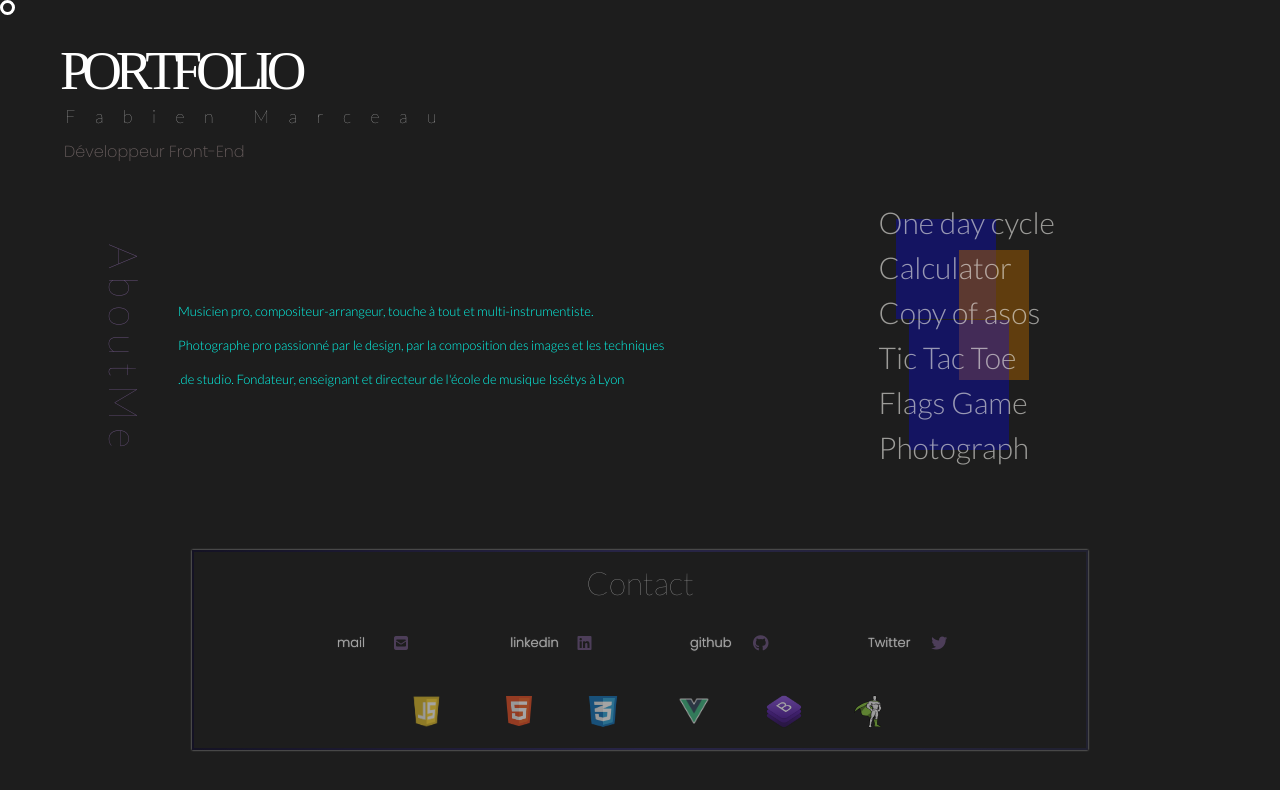
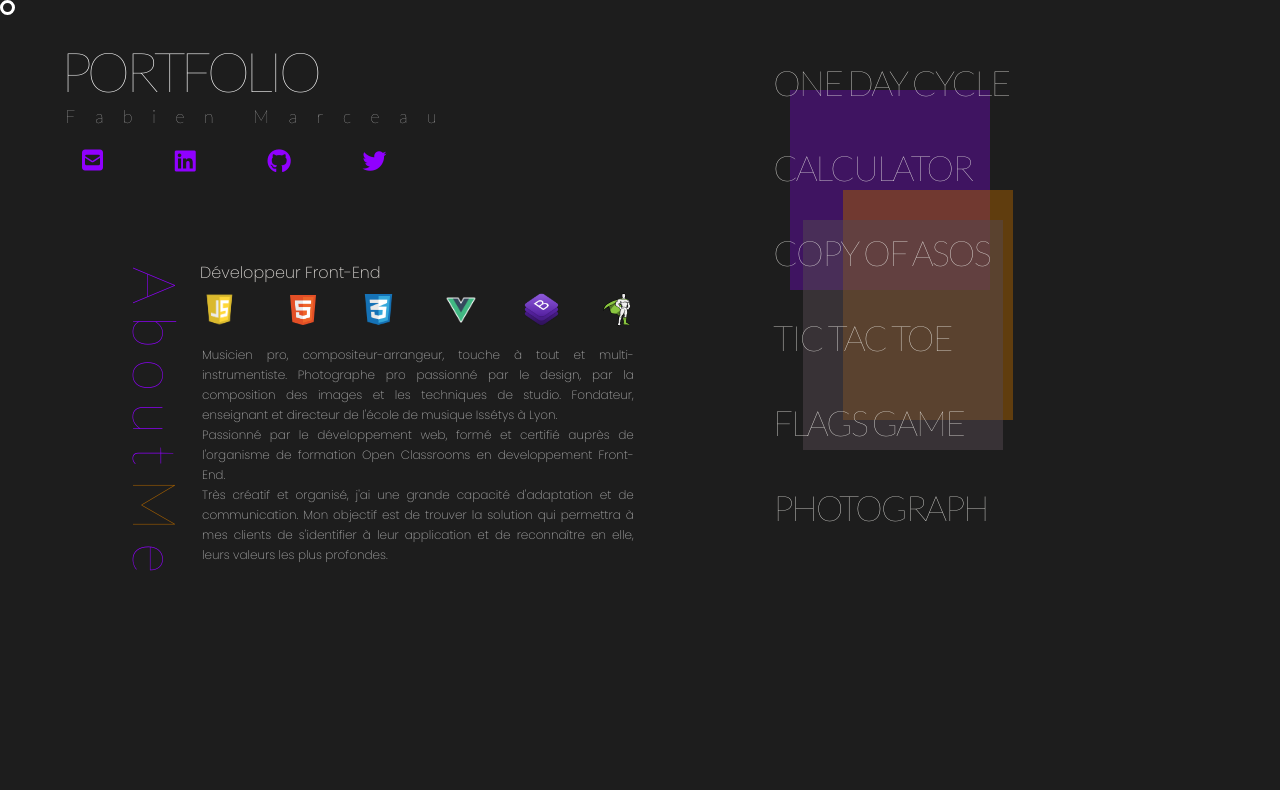
Before and after one commit to Github1234fab/portfolio, a website: page Home/home.html in a window 1280 px wide. Drawn offline with nearby package versions, Linux system fonts and the light colour scheme; a web font is replaced by a local one.

Commit message:
ok portfolio

```diff
--- a/Home/home.css
+++ b/Home/home.css
@@ -68,11 +68,11 @@ html {
   width: 100%;
 }
 .header_title {
-  font-family: chivo mono;
+  font-family: lato;
   font-size: 55px;
   margin-left: 60px;
   margin-top: 30px;
-  letter-spacing: -10px;
+  letter-spacing: -8px;
   font-weight: 100;
   color: #fff;
 }
@@ -81,7 +81,7 @@ html {
   transition: color 0.1s;
 }
 .header_title span:hover {
-  color: rgb(45, 45, 234);
+  color: rgb(144, 0, 255);
 }
 
 .header_name {
@@ -113,11 +113,10 @@ html {
 
 .developper {
   width: 40%;
-  margin-top: 10px;
+  margin-top: 100px;
   font-family: poppins;
-  margin-left: 64px;
-  /* color: #9c4b63; */
-  color: #695e5e;
+  margin-left: 200px;
+  color: #d6d3cf;
   font-weight: 200;
   margin-bottom: -10px;
   transition: 0.2s ease-in-out;
@@ -135,34 +134,39 @@ html {
 /* ABOUT...................... */
 
 .about {
-  margin-top: 50px;
-  margin-left: 150px;
+  margin-top: 0px;
+  margin-left: 120px;
   display: flex;
-  margin-left: 100px;
   width: 100%;
 }
 
 .about_h2 {
+  margin-top: -68px;
   font-weight: bold;
-  margin-top: 40px;
-  font-size: 40px;
+  font-size: 60px;
   font-family: lato;
-  color: #6d5582;
+  color: rgb(144, 0, 255);
   font-weight: 100;
   text-transform: lowercase;
   writing-mode: vertical-lr;
+  transform: scale(1);
+  transition: 0.4s ease-in-out;
+  letter-spacing: 0px;
 }
 .about_h2 span:nth-child(6) {
   text-transform: uppercase;
+  color: #a35f00;
 }
 .about_h2 span:nth-child(1) {
   text-transform: uppercase;
+  /* color: #a35f00; */
 }
 .about_h2 span {
   transition: color 0.3s;
 }
 .about_h2 span:hover {
   color: #dddadf;
+  transform: scale(1.2);
 }
 
 /* NAV...................... */
@@ -170,42 +174,39 @@ html {
 .about_h3 {
   position: relative;
   width: 60%;
-  font-size: 13px;
-  font-family: lato;
-  line-height: 34px;
-  font-weight: 300;
-  color: #07ffee;
-  text-align: left;
-  margin-top: 70px;
-  margin-left: 10px;
+  font-size: 12px;
+  font-family: poppins;
+  line-height: 20px;
+  font-weight: 100;
+  color: white;
+  text-align: justify;
   transition: 1s ease-in-out;
-  border-radius: 10px;
-  overflow: auto;
-  height: 130px;
-  overflow-y: scroll;
-  overflow-x: hidden;
-  direction: rtl;
+  border-radius: 2px;
+  height: 240px;
   padding: 20px;
   cursor: pointer;
+  padding: 10px;
+  opacity: 0.6;
+}
+.about_h3:hover {
+  opacity: 1;
 }
 
-.about_h3::-webkit-scrollbar {
+/* .about_h3::-webkit-scrollbar {
   width: 8px;
 }
 .about_h3::-webkit-scrollbar-track {
   box-shadow: 1px 1px 3px black;
   border-radius: 5px 8px;
 }
-
 .about_h3::-webkit-scrollbar-thumb {
   background-color: #a35f00;
   box-shadow: inset 1px 1px 3px black;
   border-radius: 5px 20px;
 }
-
 .about_h3::-webkit-scrollbar-thumb:hover {
   background-color: #a9a9a7;
-}
+} */
 
 .container_nav {
   display: flex;
@@ -213,67 +214,62 @@ html {
 
 .overlay1 {
   position: absolute;
-  top: 19px;
+  top: 50px;
   left: 17px;
-  height: 100px;
-  width: 100px;
-  background-color: blue;
+  height: 200px;
+  width: 200px;
+  background-color: rgb(144, 0, 255);
   opacity: 0.3;
   z-index: -1;
 }
 .overlay2 {
   position: absolute;
-  top: 50px;
-  left: 80px;
-  height: 130px;
-  width: 70px;
+  top: 150px;
+  left: 70px;
+  height: 230px;
+  width: 170px;
   background-color: #a35f00;
   opacity: 0.5;
   z-index: -1;
 }
-/* .overlay3{
-  position: absolute;
-  top: 10px;
-  height: 100px;
-  width: 100px;
-  background-color: #6d5582;
-  opacity: 0.1;
-} */
+
 .overlay4 {
   position: absolute;
-  top: 120px;
+  top: 180px;
   left: 30px;
-  height: 130px;
-  width: 100px;
-  background-color: blue;
-  opacity: 0.3;
+  height: 230px;
+  width: 200px;
+  background-color: rgb(85, 73, 80);
+  opacity: 0.5;
   z-index: -1;
 }
 .wrapper_nav {
   position: relative;
-  width: 40%;
-  margin-top: 200px;
-  margin-right: 50px;
+  width: 70%;
+  margin-top: 40px;
 }
 .nav {
+  margin-left: 20px;
   position: relative;
   display: flex;
   flex-direction: column;
-  justify-content: space-between;
+  justify-content: space-around;
   transition: 0.9s ease-out;
-  height: auto;
+  height: 100%;
   z-index: 9999;
+  width: 70%;
 }
 .nav_a {
   cursor: none;
   color: #f1f0eb;
   text-decoration: none;
   font-family: lato;
-  font-weight: 300;
-  font-size: 30px;
-  text-align: left;
-  transition: 0.2s ease-in-out;
-  opacity: 0.6;
+  font-weight: 200;
+  font-size: 35px;
+  transition: 0.250s ease-in-out;
+  text-transform: uppercase;
+  letter-spacing: -2px;
+  transform: scale(1);
 }
 .nav_a:hover {
   color: rgb(251, 251, 251);
@@ -281,7 +277,8 @@ html {
   font-family: lato;
   transform: translateX(5px);
   font-weight: 300;
-  opacity: 1;
+   transform: scale(1.1);
+
 }
 .container_navButtons {
   display: flex;
@@ -305,101 +302,100 @@ html {
 /* CONTACT.............. */
 
 .wrapper_contact {
-  width: 70%;
-  margin: auto;
+  width: 100%;
   display: flex;
-  justify-content: center;
+  margin-left: 10px;
+  flex-direction: column;
+  margin-left: 190px;
+  /* align-items: flex-start;
+  justify-content: flex-start;
+  align-content: flex-start; */
 }
+/* .contact_title {
 
-.contact {
-  opacity: 0.6;
-  margin-top: 80px;
-  display: flex;
-  flex-direction: column;
-  height: 200px;
-  width: 100%;
-  align-items: center;
-  align-content: center;
-  justify-content: space-around;
-  border: solid 2px black;
-  border-image: linear-gradient(to right, #0f0c29, #302b63, #24243e);
-  border-image-slice: 1;
-  box-shadow: 0px 0px 2px white;
-  margin-bottom: 30px;
+  margin-left: 0px;
+  font-weight: bold;
+  font-size: 40px;
+  font-family: lato;
+  color: rgb(144, 0, 255);
+  font-weight: 100;
+  text-transform: lowercase;
+  transform: scale(1);
   transition: 0.4s ease-in-out;
 }
-.contact:hover {
-  box-shadow: 0px 0px 6px white;
-  opacity: 1;
+.contact_title span:nth-child(8) {
+  text-transform: uppercase;
+  color: #a35f00;
 }
+.contact_title span:nth-child(1) {
+  text-transform: uppercase;
 
-.contact h2 {
-  color: white;
-  font-family: lato;
-  font-weight: 200;
-  transform: scale(1);
-  transition: 0.2s ease-in-out;
 }
-.contact h2:hover {
-  transform: scale(1.1);
+.contact_title span {
+  transition: color 0.3s;
 }
-.contact_container {
-  width: 80%;
+.contact_titlespan:hover {
+  color: #dddadf;
+  transform: scale(1.2);
+} */
+.contact {
+  margin-left: 46px;
+  margin-top: 30px;
   display: flex;
+  width: 50%;
   justify-content: space-around;
 }
 .contact_logo {
-  color: #6d5582;
-  font-size: 16px;
+  color: rgb(144, 0, 255);
+  transition: 0.2s ease-in-out;
+  text-shadow: none;
+  transform: scale(1);
+  z-index: 0;
+}
+.contact_logo:hover {
+  color: rgb(255, 255, 255);
+  text-shadow: 0px 0px 20px white;
+  transform: scale(1.2);
 }
 .contact_text {
   justify-content: space-around;
   width: 100px;
   display: flex;
   align-items: center;
-  color: white;
-  transform: scale(1);
-  transition: 0.7s ease-in-out;
+  opacity: 0.6;
 }
 .contact_text:hover {
-  color: rgb(250, 93, 93);
-  transform: scale(1.2);
+  opacity: 1;
 }
-.mail,
-.Linkedin,
-.GitHub,
-.twitter {
+
+.contact_click {
+  transform: scale(1);
   font-family: poppins;
   font-weight: 300;
   letter-spacing: 0px;
   font-size: 13px;
-  text-shadow: 0px 0px 1px white;
+  transition: 0.1s ease-in-out;
+  color: rgb(144, 0, 255);
 }
-/* .mail,
-.Linkedin,
-.GitHub,
-.twitter:hover {
-  font-family: poppins;
-  font-weight: 300;
-  letter-spacing: 0px;
-  font-size: 13px;
-  color: red;
-  text-shadow: 0px 0px 1px white;
-} */
+.contact_click:hover {
+  color: white;
+  transform: scale(1.2);
+}
 
 /* TECHNOS...................... */
 
 .technos {
   margin-top: 10px;
-  width: 60%;
+  margin-left: 170px;
+  width: 64%;
   display: flex;
   justify-content: space-around;
   height: 50px;
   align-items: center;
 }
-/* .technos:hover {
+.technos:hover {
   animation: bounce 1.3s ease-in-out;
-} */
+}
 .logos:hover {
   animation: bounce 0.9s ease-in-out;
 }
@@ -414,7 +410,6 @@ html {
     transform: translateY(0px);
   }
 }
-
 .logos:nth-child(1) {
   height: 65%;
 }
--- a/Home/home.html
+++ b/Home/home.html
@@ -12,12 +12,11 @@
     <link rel="preconnect" href="https://fonts.googleapis.com" />
     <link rel="preconnect" href="https://fonts.gstatic.com" crossorigin />
     <link href="https://fonts.googleapis.com/css2?family=Rubik+Pixels&display=swap" rel="stylesheet" />
-    <link href="https://fonts.googleapis.com/css2?family=Chivo+Mono:wght@200;300;400;500;600;700;800;900&family=Oswald:wght@200;300;400;500;600;700&display=swap" rel="stylesheet">
+    <link href="https://fonts.googleapis.com/css2?family=Chivo+Mono:wght@200;300;400;500;600;700;800;900&family=Oswald:wght@200;300;400;500;600;700&display=swap" rel="stylesheet" />
 
     <link href="https://fonts.googleapis.com/css2?family=Oswald&display=swap" rel="stylesheet" />
     <link href="https://fonts.googleapis.com/css2?family=Lato:wght@100;300;400;700&family=Poppins:wght@200;300;400;500;600;700;800;900&display=swap" rel="stylesheet" />
     <script src="https://kit.fontawesome.com/34232c07fe.js" crossorigin="anonymous"></script>
-
 
     <title>Portfolio Fabien Marceau</title>
   </head>
@@ -54,8 +53,24 @@
           <span>a</span>
           <span>u</span>
         </div>
+
+        <section class="contact">
+          <i class="fa-solid fa-square-envelope fa-xl contact_logo"></i>
+          <i class="fa-brands fa-linkedin fa-xl contact_logo"></i>
+          <i class="fa-brands fa-github fa-xl contact_logo"></i>
+          <i class="fa-brands fa-twitter fa-xl contact_logo"></i>
+        </section>
+
         <div class="developper">Développeur Front-End</div>
 
+        <section class="technos">
+          <img class="logos" src="../assets/javascript-39395.png" alt="" />
+          <img class="logos" src="../assets/pngegg (45).png" alt="" />
+          <img class="logos" src="../assets/pngegg (46).png" alt="" />
+          <img class="logos" src="../assets/pngegg (48).png" alt="" />
+          <img class="logos" src="../assets/pngegg (47).png" alt="" />
+          <img class="logos" src="../assets/gsap-greensock.svg" alt="" />
+        </section>
 
         <section class="about">
           <h2 class="about_h2">
@@ -72,7 +87,8 @@
             Musicien pro, compositeur-arrangeur, touche à tout et multi-instrumentiste. Photographe pro passionné par le design, par la composition des images et les techniques de studio. Fondateur, enseignant et directeur de l'école de musique Issétys à Lyon.
             <br />
             Passionné par le développement web, formé et certifié auprès de l'organisme de formation Open Classrooms en developpement Front-End.
-            <br> Très créatif et organisé, j'ai une grande capacité d'adaptation et de communication. Mon objectif est de trouver la solution qui permettra à mes clients de s'identifier à leur application et de reconnaître en elle, leurs valeurs les plus profondes.
+            <br />
+            Très créatif et organisé, j'ai une grande capacité d'adaptation et de communication. Mon objectif est de trouver la solution qui permettra à mes clients de s'identifier à leur application et de reconnaître en elle, leurs valeurs les plus profondes.
           </h3>
         </section>
       </div>
@@ -98,37 +114,19 @@
       <!-- </div> -->
     </header>
     <main class="main">
-      <div class="wrapper_contact">
-      <section class="contact">
-        <h2>Contact</h2>
-        <div class="contact_container">
-          <div class="contact_text">
-          <div class="mail">mail</div>
-          <i class="fa-solid fa-square-envelope contact_logo"></i>
-          </div>
-           <div class="contact_text">
-          <div class="Linkedin ">linkedin</div>
-          <i class="fa-brands fa-linkedin contact_logo"></i>
-          </div>
-           <div class="contact_text">
-          <div class="GitHub ">github</div>
-          <i class="fa-brands fa-github contact_logo"></i>
-          </div>
-           <div class="contact_text">
-          <div class="twitter ">Twitter</div>
-          <i class="fa-brands fa-twitter contact_logo"></i>
-          </div>
-        </div>
-        <section class="technos">
-          <img class="logos" src="../assets/javascript-39395.png" alt="" />
-          <img class="logos" src="../assets/pngegg (45).png" alt="" />
-          <img class="logos" src="../assets/pngegg (46).png" alt="" />
-          <img class="logos" src="../assets/pngegg (48).png" alt="" />
-          <img class="logos" src="../assets/pngegg (47).png" alt="" />
-          <img class="logos" src="../assets/gsap-greensock.svg" alt="" />
-        </section>
-      </section>
-      </div>
+      <!-- <div class="wrapper_contact">
+        <h2 class="contact_title">
+          <span>C</span>
+          <span>O</span>
+          <span>N</span>
+          <span>T</span>
+          <span>A</span>
+          <span>C</span>
+          <span>T</span>
+          <span>M</span>
+          <span>E</span>
+        </h2>
+      </div> -->
     </main>
 
     <script src="https://code.jquery.com/jquery-3.6.0.min.js"></script>
```
Lines whose indentation alone changed are shown as unchanged.
